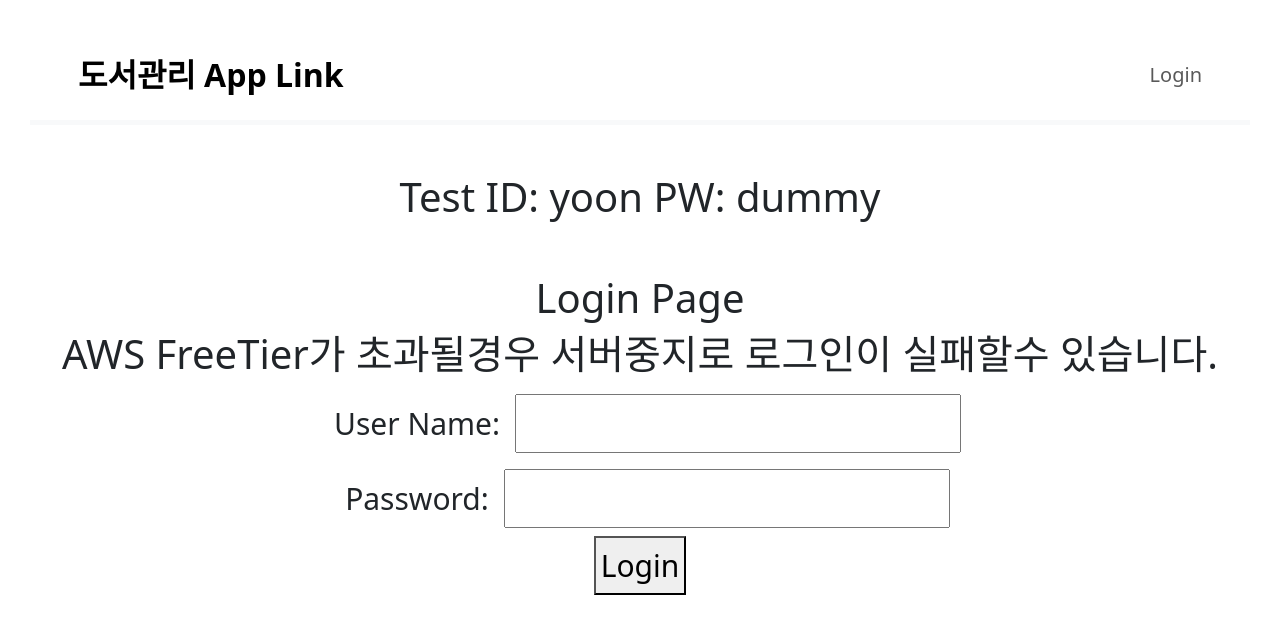
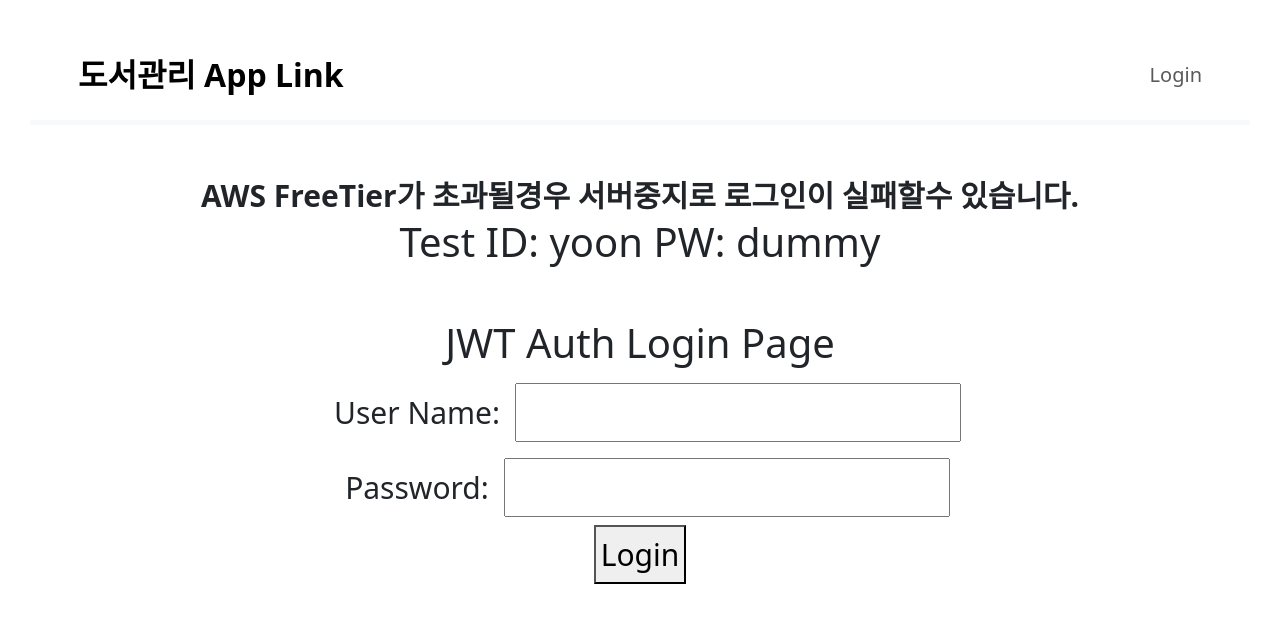
Before and after one commit to SuHwanYoon/React-Todo-App-Client, a React (Create React App) app: page / in a window 1280 px wide. Shown: the top 634 px of the page. Built offline with nearby package versions, Linux system fonts and the light colour scheme.

Commit message:
loginPage text modify

```diff
--- a/src/components/todo/LoginComponent.jsx
+++ b/src/components/todo/LoginComponent.jsx
@@ -52,10 +52,10 @@ function LoginComponent(){
 
             {/* 컴포넌트로 사용하기에는 작아서 메서드를 이용해서 메세지를 출력  */}
 
+            <strong>AWS FreeTier가 초과될경우 서버중지로 로그인이 실패할수 있습니다.</strong>
             <h1>Test ID: yoon  PW: dummy</h1>
-            <br />
-            <h1>Login Page</h1>
-            <h1>AWS FreeTier가 초과될경우 서버중지로 로그인이 실패할수 있습니다.</h1>
+            <br/>
+            <h1>JWT Auth Login Page</h1>
             {/* 로그인 실패상태 변수가 true라면 로그인 실패메세지를 반환 */}
             {showErrorMessage && <div className='errorMessage'>로그인 실패 ID와PW를 확인해주세요</div>}
 
```
